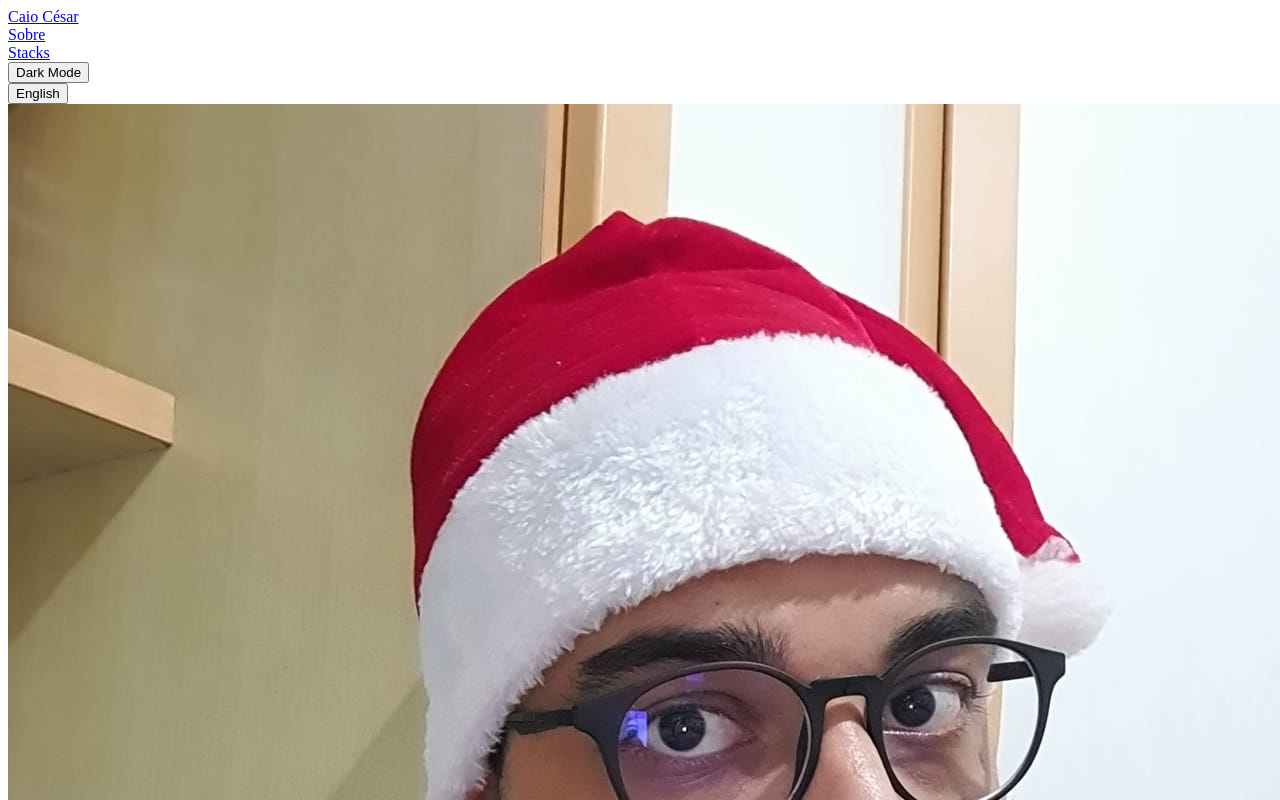
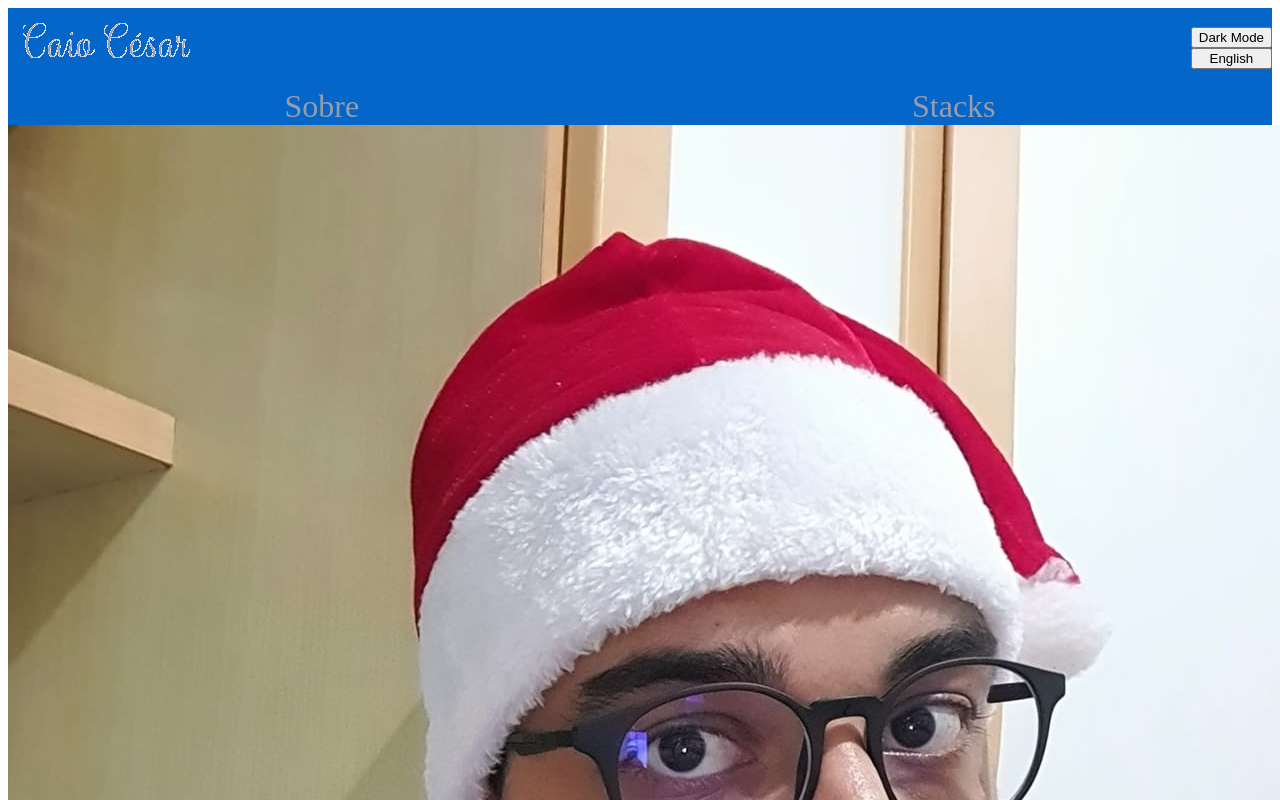
Before and after one commit to caio-cmc/portfolio, a React (Create React App) app: page /home in a window 1280 px wide. Shown: the top 800 px of the page. Built offline with nearby package versions, Linux system fonts and the light colour scheme.

Commit message:
chore(Header): :lipstick: Header scss files added

```diff
--- a/src/Components/Header.jsx
+++ b/src/Components/Header.jsx
@@ -1,18 +1,24 @@
 import React from 'react';
 import { Link } from 'react-router-dom';
+import name from '../Images/name.png'
+import '../Styles/Components/Header.scss'
 
 function Header() {
   return (
-    <header>
-      <Link to="/home">Caio César</Link>
-      <br />
-      <Link to="/about">Sobre</Link>
-      <br />
-      <Link to="/stacks">Stacks</Link>
-      <br />
-      <button type="button">Dark Mode</button>
-      <br />
-      <button type="button">English</button>
+    <header className="header-component">
+      <div className="header-main">
+        <Link to="/home" className="header-link home">
+          <img src={ name } alt="my name" />
+        </Link>
+        <div className="header-togglers">
+          <button type="button">Dark Mode</button>
+          <button type="button">English</button>
+        </div>
+      </div>
+      <div className="header-all-nav">
+          <Link to="/about" className="header-link about">Sobre</Link>
+          <Link to="/stacks" className="header-link stacks">Stacks</Link>
+      </div>
     </header>
   );
 }
--- /dev/null
+++ b/src/Styles/Components/Header.scss
@@ -0,0 +1,40 @@
+$blue: #0466C8;
+$gray: #979DAC;
+
+.header-component {
+  background-color: $blue;
+  display: flex;
+  flex-direction: column;
+}
+
+.header-main {
+  display: flex;
+  flex-direction: row;
+  justify-content: space-between;
+}
+
+.header-link {
+  text-decoration: none;
+  color: $gray;
+  padding-inline: 5px;
+}
+
+.home {
+  padding-left: 15px;
+}
+
+.header-togglers {
+  display: flex;
+  flex-direction: column;
+  justify-content: center;
+}
+
+.header-all-nav {
+  display: flex;
+  flex-direction: row;
+  justify-content: space-around;
+}
+
+.about, .stacks {
+  font-size: xx-large;
+}
```
Also changed, not shown: src/Images/name.png (added).
